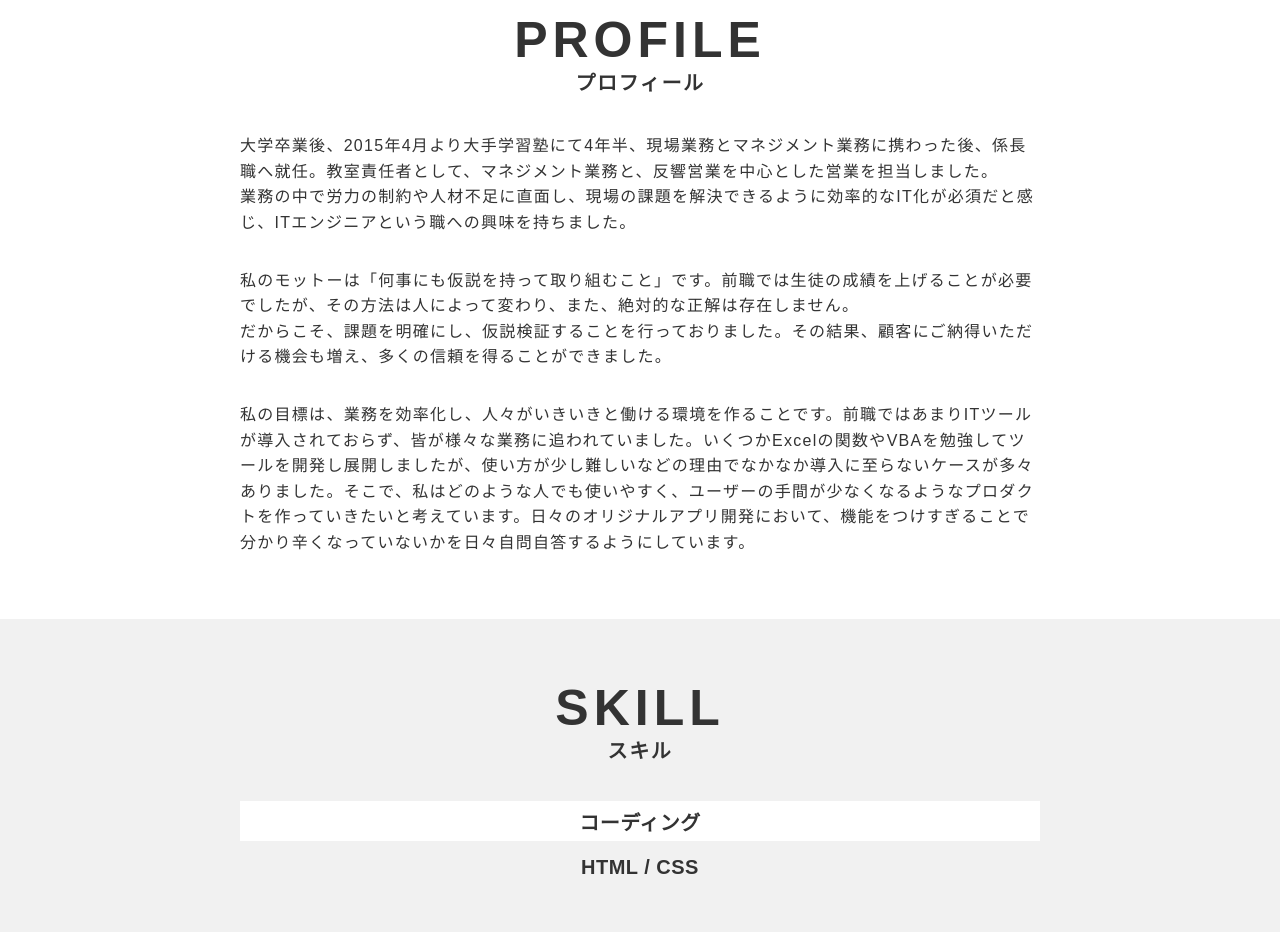
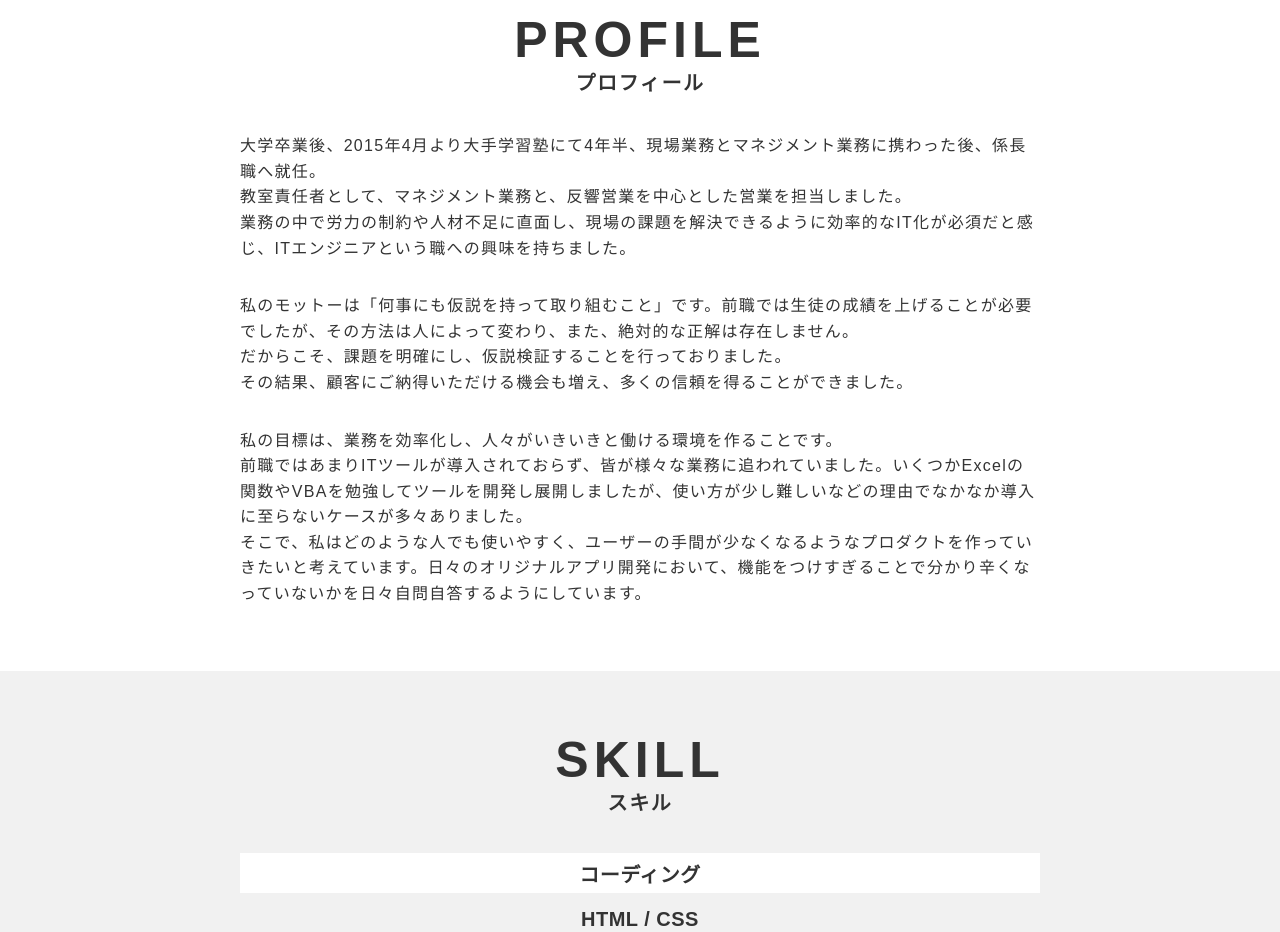
Before and after one commit to shuhei61/portfolio-site, a plain HTML site: page index.html in a window 1280 px wide. Shown: the part 820-1752 px from the top of the page. Drawn offline with nearby package versions, Linux system fonts and the light colour scheme.

Commit message:
トップページ修正2

```diff
--- a/index.html
+++ b/index.html
@@ -34,7 +34,7 @@
           <div class="firstview__main">
             <div class="firstview__main-pict obj-fit-img">
               <!-- imagesに配置した、プロフィール画像のパスを記載する -->
-              <img src="./images/pict-firstview-main.jpg">
+              <img src="./images/photo.jpg">
             </div>
             <div class="firstview__info">
               <h2>
@@ -104,15 +104,19 @@
             <!-- 記載番号：11 -->
             <div class="profile__text-area">
               <p>
-                大学卒業後、2015年4月より大手学習塾にて4年半、現場業務とマネジメント業務に携わった後、係長職へ就任。教室責任者として、マネジメント業務と、反響営業を中心とした営業を担当しました。<br>
+                大学卒業後、2015年4月より大手学習塾にて4年半、現場業務とマネジメント業務に携わった後、係長職へ就任。<br>
+                教室責任者として、マネジメント業務と、反響営業を中心とした営業を担当しました。<br>
                 業務の中で労力の制約や人材不足に直面し、現場の課題を解決できるように効率的なIT化が必須だと感じ、ITエンジニアという職への興味を持ちました。
               </p>
               <p>
                 私のモットーは「何事にも仮説を持って取り組むこと」です。前職では生徒の成績を上げることが必要でしたが、その方法は人によって変わり、また、絶対的な正解は存在しません。<br>
-                だからこそ、課題を明確にし、仮説検証することを行っておりました。その結果、顧客にご納得いただける機会も増え、多くの信頼を得ることができました。
+                だからこそ、課題を明確にし、仮説検証することを行っておりました。<br>
+                その結果、顧客にご納得いただける機会も増え、多くの信頼を得ることができました。
               </p>
               <p>
-                私の目標は、業務を効率化し、人々がいきいきと働ける環境を作ることです。前職ではあまりITツールが導入されておらず、皆が様々な業務に追われていました。いくつかExcelの関数やVBAを勉強してツールを開発し展開しましたが、使い方が少し難しいなどの理由でなかなか導入に至らないケースが多々ありました。そこで、私はどのような人でも使いやすく、ユーザーの手間が少なくなるようなプロダクトを作っていきたいと考えています。日々のオリジナルアプリ開発において、機能をつけすぎることで分かり辛くなっていないかを日々自問自答するようにしています。
+                私の目標は、業務を効率化し、人々がいきいきと働ける環境を作ることです。<br>
+                前職ではあまりITツールが導入されておらず、皆が様々な業務に追われていました。いくつかExcelの関数やVBAを勉強してツールを開発し展開しましたが、使い方が少し難しいなどの理由でなかなか導入に至らないケースが多々ありました。<br>
+                そこで、私はどのような人でも使いやすく、ユーザーの手間が少なくなるようなプロダクトを作っていきたいと考えています。日々のオリジナルアプリ開発において、機能をつけすぎることで分かり辛くなっていないかを日々自問自答するようにしています。
               </p>
             </div>
           </div>
```
Also changed, not shown: images/photo.jpg (added).
